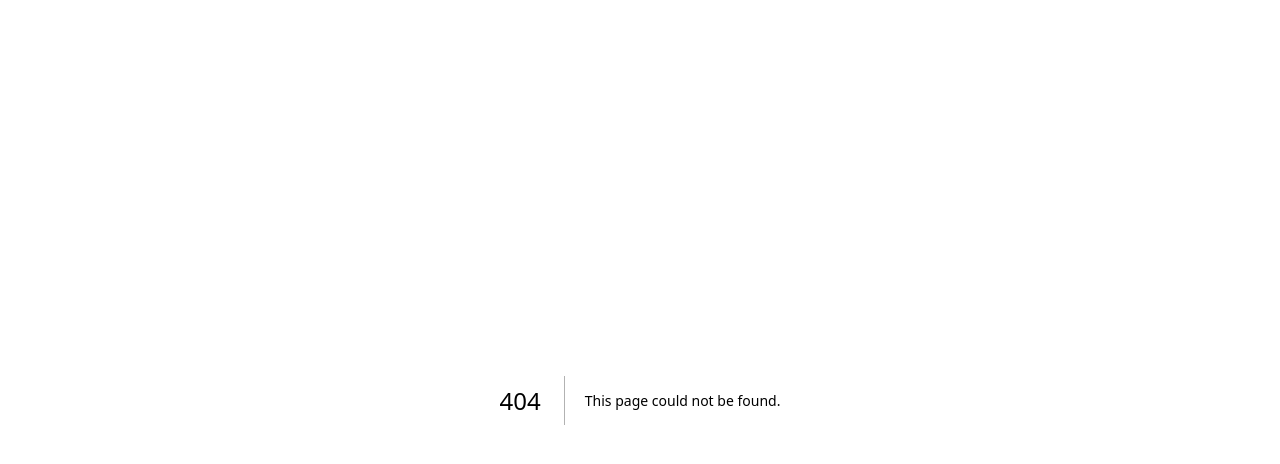
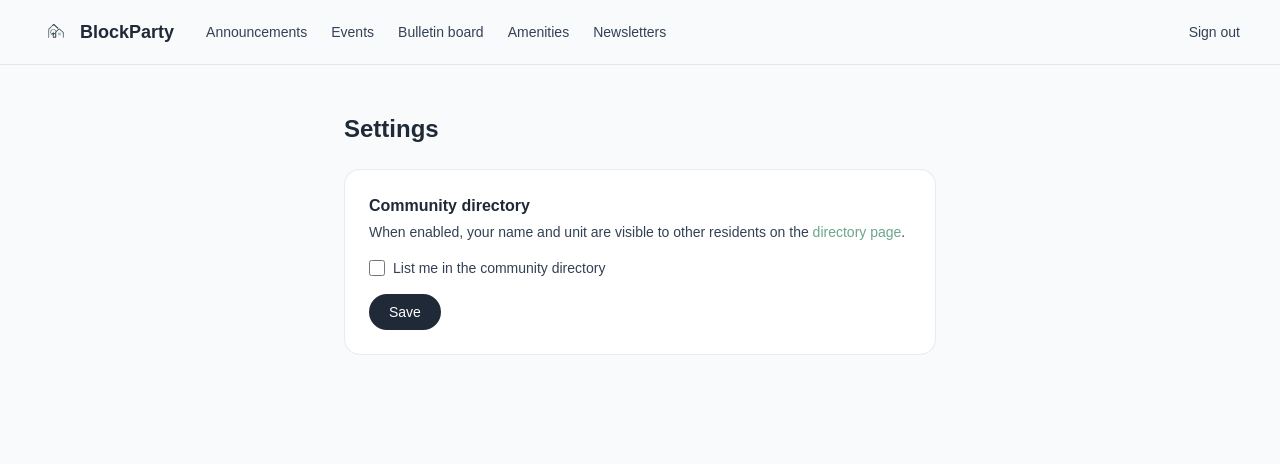
Before and after one commit to mollygilchrist03/BlockParty, a Next.js app: page /dashboard/settings in a window 1280 px wide. Before the commit this address had no page. Shown: the top 464 px of the page. Built offline with nearby package versions, Linux system fonts and the light colour scheme; no server answers; the database is empty; sample sign-in values are in the browser's storage.

Commit message:
Add opt-in community directory
Residents toggle visibility from Settings; the directory only lists
name + unit for residents who've opted in. Off by default.

Co-Authored-By: Claude Sonnet 5 <noreply@anthropic.com>

```diff
--- /dev/null
+++ b/src/app/dashboard/directory/page.tsx
@@ -0,0 +1,57 @@
+import Link from "next/link";
+import { and, asc, eq } from "drizzle-orm";
+import { db } from "@/db";
+import { users } from "@/db/schema";
+import { requireUser } from "@/lib/session";
+
+export default async function DirectoryPage() {
+  const user = await requireUser();
+
+  const rows = await db
+    .select({ id: users.id, name: users.name, unit: users.unit })
+    .from(users)
+    .where(
+      and(
+        eq(users.neighborhoodId, user.neighborhoodId ?? ""),
+        eq(users.directoryOptIn, true),
+      ),
+    )
+    .orderBy(asc(users.name));
+
+  return (
+    <div className="mx-auto flex w-full max-w-2xl flex-col gap-6 px-6 py-12 sm:px-10">
+      <div className="flex items-center justify-between">
+        <h1 className="text-2xl font-semibold text-navy">
+          Community directory
+        </h1>
+        <Link
+          href="/dashboard/settings"
+          className="text-sm font-medium text-sage hover:underline"
+        >
+          Manage my listing
+        </Link>
+      </div>
+      <p className="text-sm text-slate">
+        Only residents who&apos;ve opted in are listed here.
+      </p>
+
+      {rows.length === 0 ? (
+        <p className="text-slate">No one has opted into the directory yet.</p>
+      ) : (
+        <ul className="divide-y divide-slate/10 rounded-2xl border border-slate/10 bg-white">
+          {rows.map((resident) => (
+            <li
+              key={resident.id}
+              className="flex items-center justify-between px-6 py-4"
+            >
+              <span className="font-medium text-navy">{resident.name}</span>
+              {resident.unit && (
+                <span className="text-sm text-slate">{resident.unit}</span>
+              )}
+            </li>
+          ))}
+        </ul>
+      )}
+    </div>
+  );
+}
--- /dev/null
+++ b/src/app/dashboard/settings/page.tsx
@@ -0,0 +1,65 @@
+import { revalidatePath } from "next/cache";
+import { eq } from "drizzle-orm";
+import { db } from "@/db";
+import { users } from "@/db/schema";
+import { requireUser } from "@/lib/session";
+
+async function updateDirectoryOptIn(formData: FormData) {
+  "use server";
+
+  const user = await requireUser();
+  const optIn = formData.get("directoryOptIn") === "on";
+
+  await db
+    .update(users)
+    .set({ directoryOptIn: optIn })
+    .where(eq(users.id, user.id));
+
+  revalidatePath("/dashboard/settings");
+  revalidatePath("/dashboard/directory");
+}
+
+export default async function SettingsPage() {
+  const user = await requireUser();
+
+  const [me] = await db
+    .select({ directoryOptIn: users.directoryOptIn })
+    .from(users)
+    .where(eq(users.id, user.id))
+    .limit(1);
+
+  return (
+    <div className="mx-auto flex w-full max-w-2xl flex-col gap-6 px-6 py-12 sm:px-10">
+      <h1 className="text-2xl font-semibold text-navy">Settings</h1>
+
+      <div className="rounded-2xl border border-slate/10 bg-white p-6">
+        <h2 className="font-semibold text-navy">Community directory</h2>
+        <p className="mt-1 text-sm text-slate">
+          When enabled, your name and unit are visible to other residents on
+          the{" "}
+          <a href="/dashboard/directory" className="text-sage hover:underline">
+            directory page
+          </a>
+          .
+        </p>
+        <form action={updateDirectoryOptIn} className="mt-4">
+          <label className="flex items-center gap-2 text-sm text-slate">
+            <input
+              type="checkbox"
+              name="directoryOptIn"
+              defaultChecked={me?.directoryOptIn ?? false}
+              className="h-4 w-4 rounded border-slate/40 text-sage focus:ring-sage"
+            />
+            List me in the community directory
+          </label>
+          <button
+            type="submit"
+            className="mt-4 rounded-full bg-navy px-5 py-2 text-sm font-medium text-white hover:bg-slate"
+          >
+            Save
+          </button>
+        </form>
+      </div>
+    </div>
+  );
+}
```
